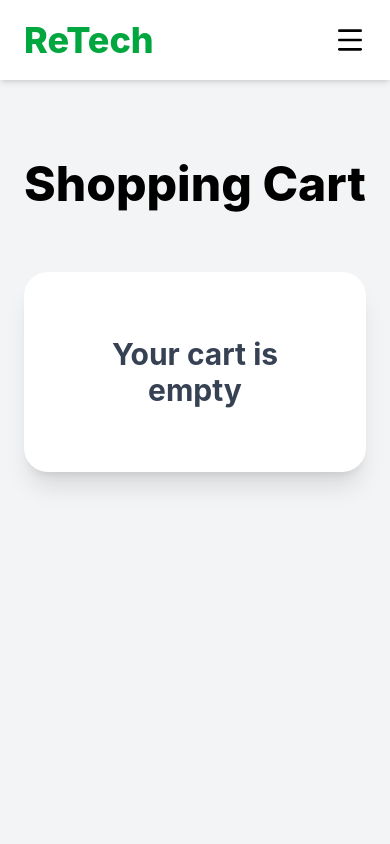
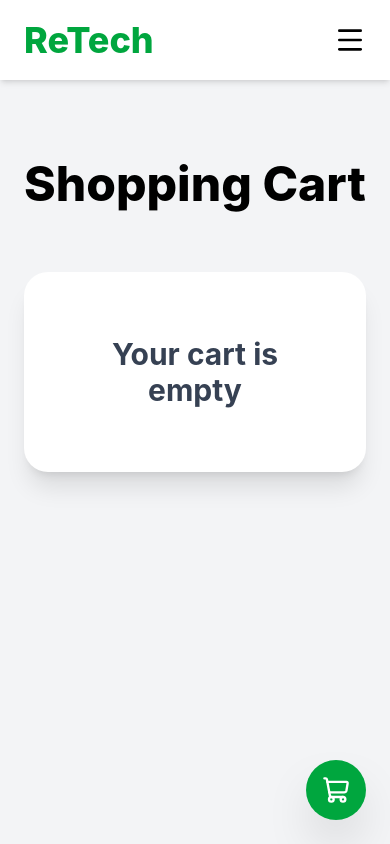
Before and after one commit to 9431594416/retech-client, a React (Vite) app: page /cart in a window 390 px wide. Built offline with nearby package versions, Linux system fonts and the light colour scheme.

Commit message:
added mobile responsive navbar

```diff
--- a/src/components/Navbar.jsx
+++ b/src/components/Navbar.jsx
@@ -7,8 +7,8 @@ import {
 import {
   Menu,
   X,
+  ShoppingCart,
 } from "lucide-react";
-
 import {
   useCart,
 } from "../context/CartContext";
@@ -162,7 +162,37 @@ function Navbar() {
 
       )}
 
-    </nav>
+    {/* MOBILE FLOATING CART */}
+
+<Link
+  to="/cart"
+  className="md:hidden fixed bottom-6 right-6 bg-green-600 text-white p-4 rounded-full shadow-2xl z-50"
+>
+
+  <div className="relative">
+
+    <ShoppingCart size={28} />
+
+    {cartItems.length > 0 && (
+
+      <span className="absolute -top-3 -right-3 bg-black text-white text-xs w-6 h-6 flex items-center justify-center rounded-full">
+
+        {cartItems.length}
+
+      </span>
+
+    )}
+
+  </div>
+
+</Link>
+
+
+
+
+
+
+        </nav>
   );
 }
 
```
